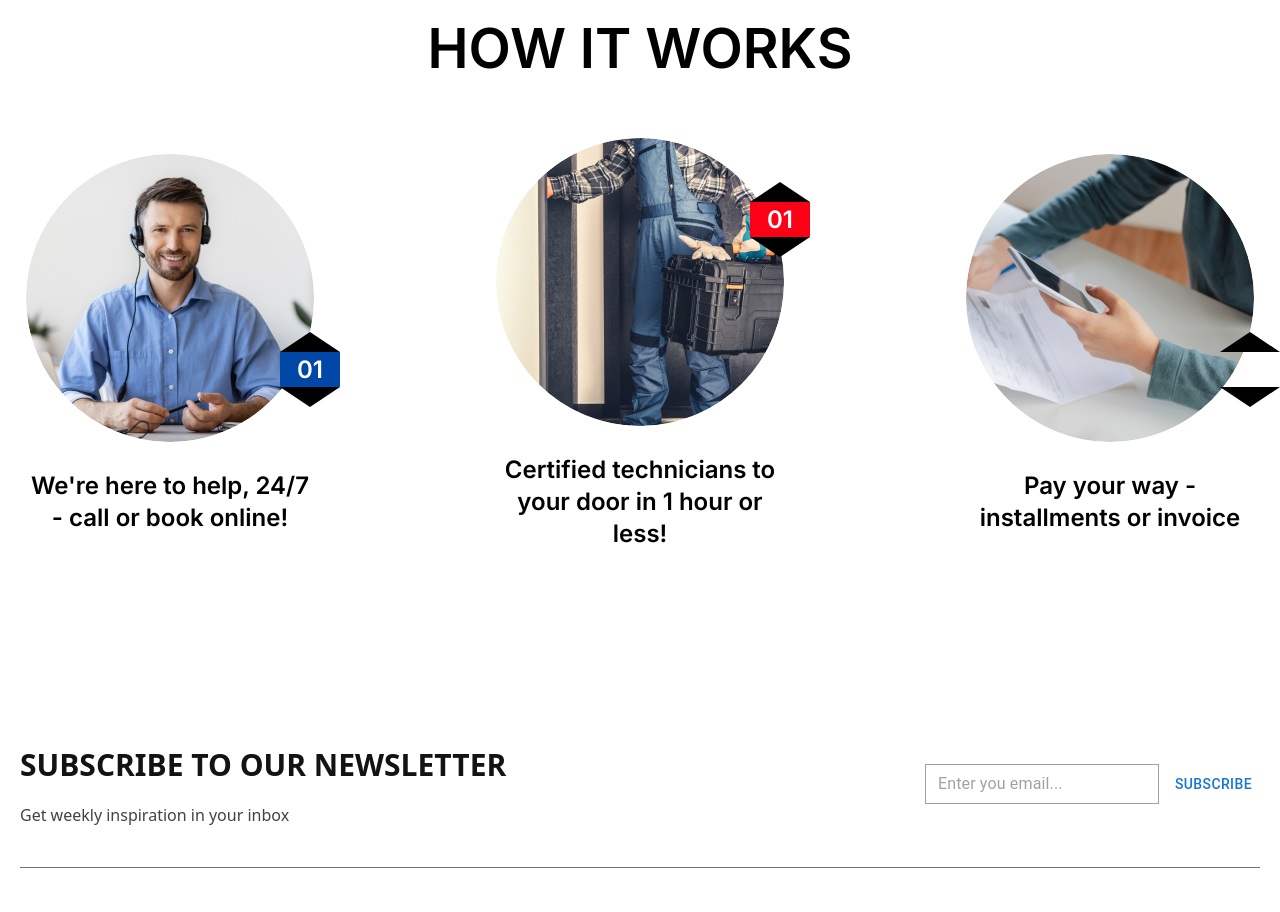
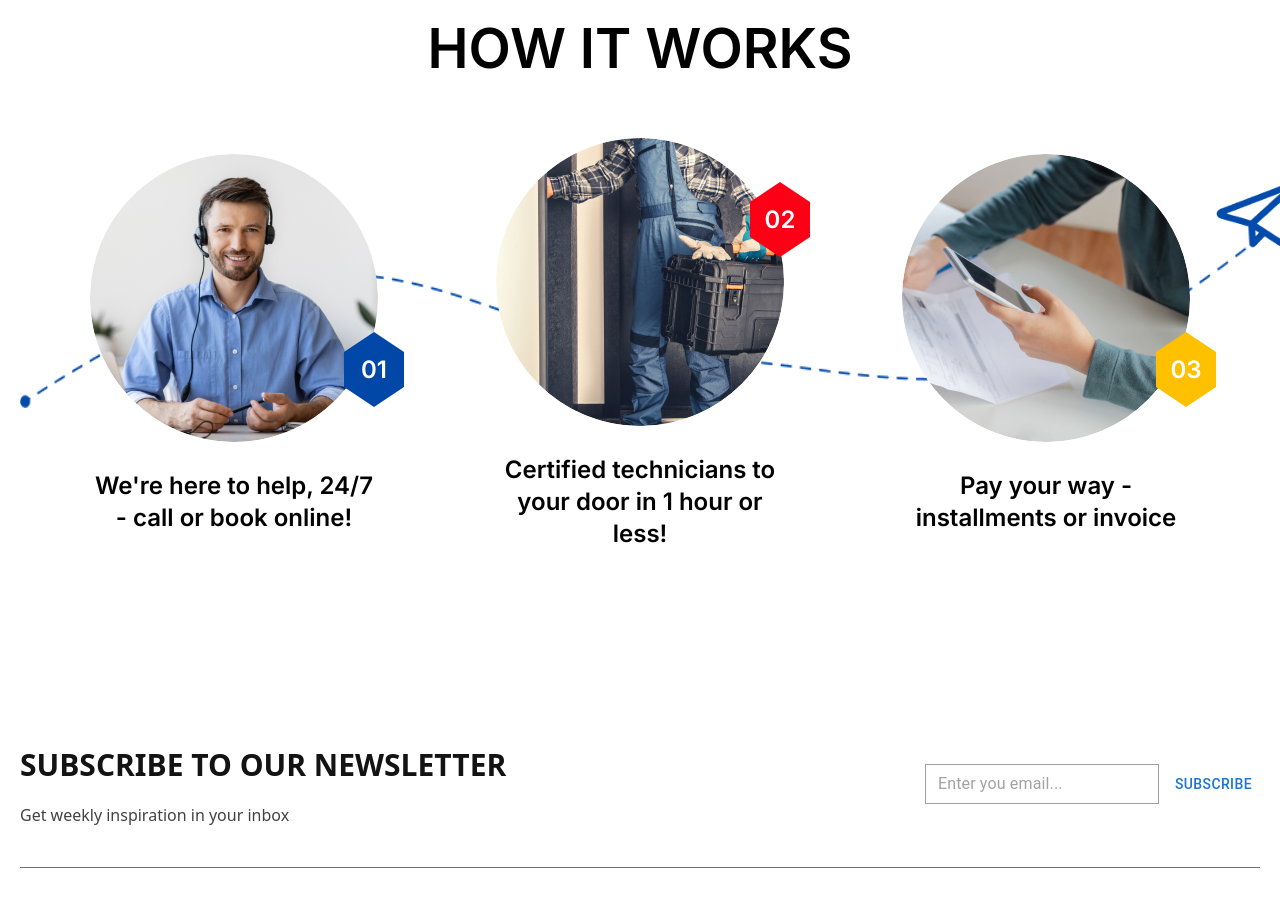
Before and after one commit to TheRakib/Needz-website, a Next.js app: page / in a window 1280 px wide. Shown: the part 3222-4134 px from the top of the page. Built offline with nearby package versions, Linux system fonts and the light colour scheme.

Commit message:
join section done

```diff
--- a/components/Home/Join.tsx
+++ b/components/Home/Join.tsx
@@ -13,14 +13,24 @@ export default function Join() {
         </h3>
       </div>
 
-      <div className="mt-10 flex justify-between">
+      <div className="mt-10 relative">
+        <div className=" flex justify-between px-16 ">
           {/* 1st */}
           <div className="flex flex-col gap-7 items-center justify-center w-[300px] p-2 relative ">
             <div className="w-[288px] h-[288px] relative rounded-full overflow-hidden">
               <Image alt="join logo" src={"/home/join/icon3.png"} fill />
             </div>
             <div className="absolute -right-5 top-[45%]">
-            <Hexagon content="01" />
+              {/* <Hexagon content="01" /> */}
+              {/* hexagon */}
+              <div
+                className={`hex relative bg-primary after:border-t-primary after:border-t-[20px] before:border-b-primary before:border-b-[20px]`}
+              >
+                <p className="absolute top-1/2 left-1/2 transform -translate-x-1/2 -translate-y-1/2 text-2xl text-white font-semibold">
+                  01
+                </p>
+              </div>
+              {/*  */}
             </div>
             <p className="font-semibold text-2xl text-center">
               We&apos;re here to help, 24/7 - call or book online!
@@ -33,7 +43,16 @@ export default function Join() {
               <Image alt="join logo" src={"/home/join/icon2.png"} fill />
             </div>
             <div className="absolute -right-5 top-[10%]">
-            <Hexagon content="01" color="secondary" />
+              {/* <Hexagon content="02" color="secondary" /> */}
+              {/* hexagon */}
+              <div
+                className={`hex relative bg-secondary after:border-t-secondary after:border-t-[20px] before:border-b-secondary before:border-b-[20px]`}
+              >
+                <p className="absolute top-1/2 left-1/2 transform -translate-x-1/2 -translate-y-1/2 text-2xl text-white font-semibold">
+                  02
+                </p>
+              </div>
+              {/*  */}
             </div>
             <p className="font-semibold text-2xl text-center">
               Certified technicians to your door in 1 hour or less!
@@ -45,13 +64,29 @@ export default function Join() {
               <Image alt="join logo" src={"/home/join/icon1.png"} fill />
             </div>
             <div className="absolute -right-5 top-[45%]">
-            <Hexagon content="01" color="[#ffc000]" />
+              {/* <Hexagon content="03" color="[#ffc000]" /> */}
+              {/* hexagon */}
+              <div
+                className={`hex relative bg-[#ffc000] after:border-t-[#ffc000] after:border-t-[20px] before:border-b-[#ffc000] before:border-b-[20px]`}
+              >
+                <p className="absolute top-1/2 left-1/2 transform -translate-x-1/2 -translate-y-1/2 text-2xl text-white font-semibold">
+                  03
+                </p>
+              </div>
+              {/*  */}
             </div>
             <p className="font-semibold text-2xl text-center">
               Pay your way - installments or invoice
             </p>
           </div>
         </div>
+        <div className="absolute top-[25%] left-0 h-[40%] w-full -z-10 ">
+          <Image src={"/home/join/line.png"} alt="line" fill />
+        </div>
+        <div className="absolute top-[10.5%] -right-10 h-[80px] w-[85px] -z-10 ">
+          <Image src={"/home/join/plain.png"} alt="plane" fill />
+        </div>
+      </div>
     </div>
   );
 }
```
Lines whose indentation alone changed are shown as unchanged.
